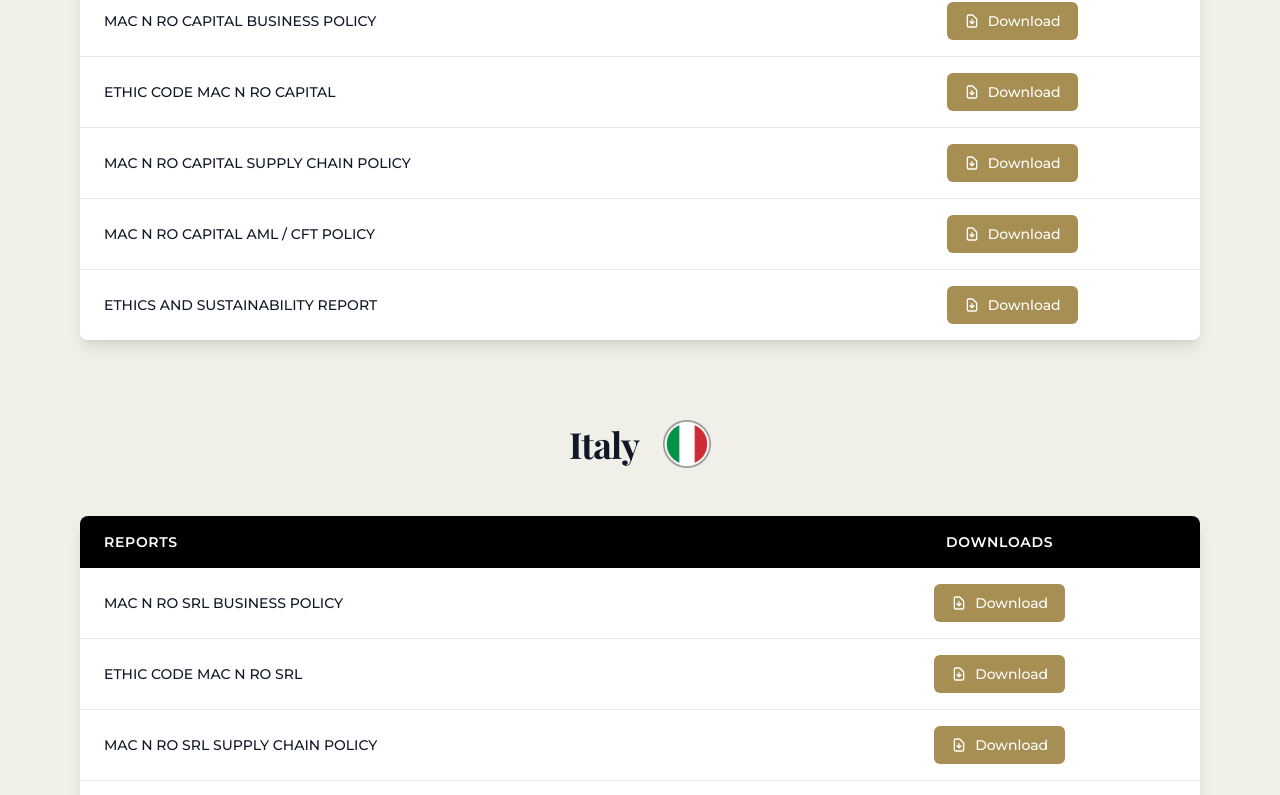
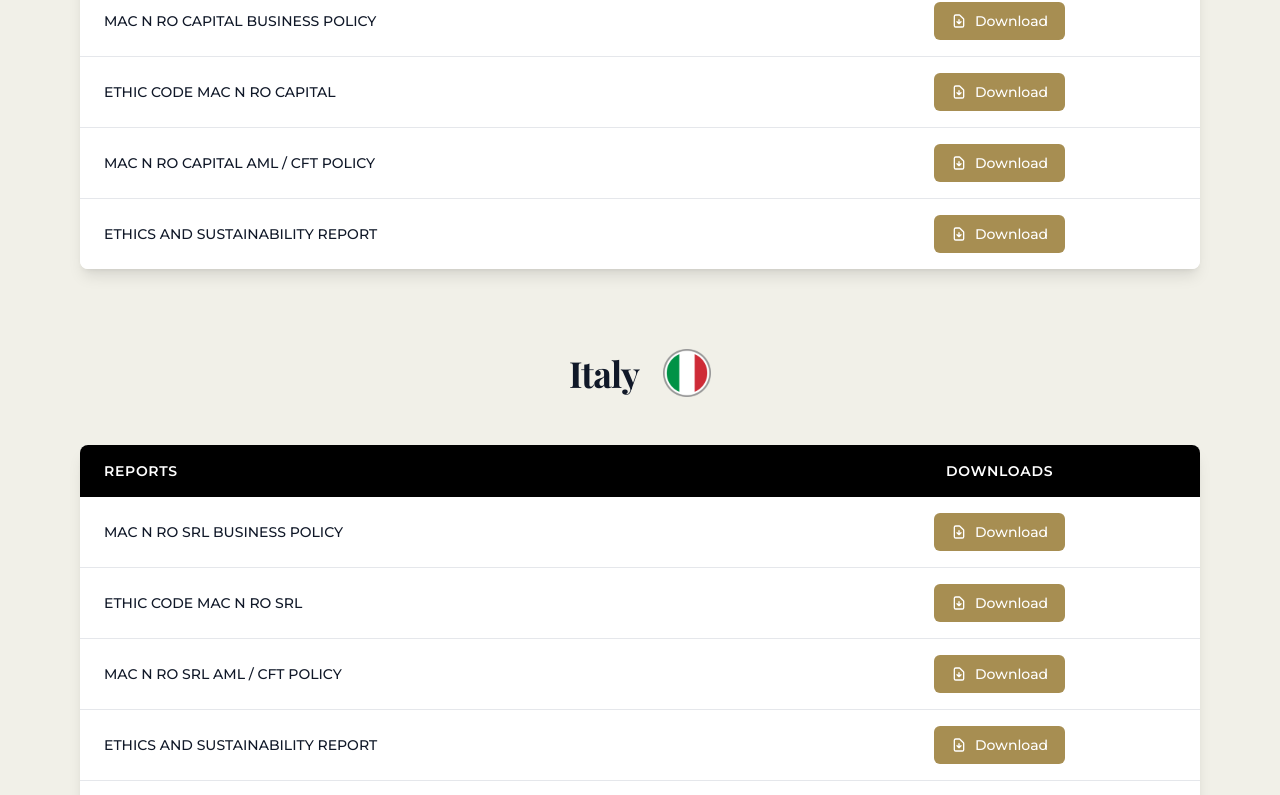
Before and after one commit to AurifyAE/mac-and-ro-website, a React (Vite) app in the folder client/: page /corporate-governance in a window 1280 px wide. Shown: the part 804-1599 px from the top of the page. Built offline with nearby package versions, Linux system fonts and the light colour scheme; no server answers.

Commit message:
Updated Whoweare and new pdf file for corprategovernance

```diff
--- a/client/src/pages/CorporateGovernance.jsx
+++ b/client/src/pages/CorporateGovernance.jsx
@@ -30,15 +30,15 @@
       title: "ETHIC CODE MAC N RO SRL",
       downloadUrl: "src/assets/downloadFiles/italy/Codice-Etico-Mac-Ro-Srl.pdf"
     },
-    {
-      id: 3,
-      title: "MAC N RO SRL SUPPLY CHAIN POLICY",
-      downloadUrl: ""
-    },
+    // {
+    //   id: 3,
+    //   title: "MAC N RO SRL SUPPLY CHAIN POLICY",
+    //   downloadUrl: ""
+    // },
     {
       id: 4,
       title: "MAC N RO SRL AML / CFT POLICY",
-      downloadUrl: ""
+      downloadUrl: "src/assets/downloadFiles/italy/Conto-Metallo-Deluxe-Ed.MR-2025-14.7.pdf"
     },
     {
       id: 5,
@@ -63,11 +63,11 @@
       title: "ETHIC CODE MAC N RO CAPITAL",
       downloadUrl: "src/assets/downloadFiles/dubai/Mac-n-Ro-Capital-Code-of-Ethics.pdf"
     },
-    {
-      id: 3,
-      title: "MAC N RO CAPITAL SUPPLY CHAIN POLICY",
-      downloadUrl: ""
-    },
+    // {
+    //   id: 3,
+    //   title: "MAC N RO CAPITAL SUPPLY CHAIN POLICY",
+    //   downloadUrl: ""
+    // },
     {
       id: 4,
       title: "MAC N RO CAPITAL AML / CFT POLICY",
```
Also changed, not shown: client/src/i18n/locales/en.json, 1 other file (tests, documents, lock files or other folders).
